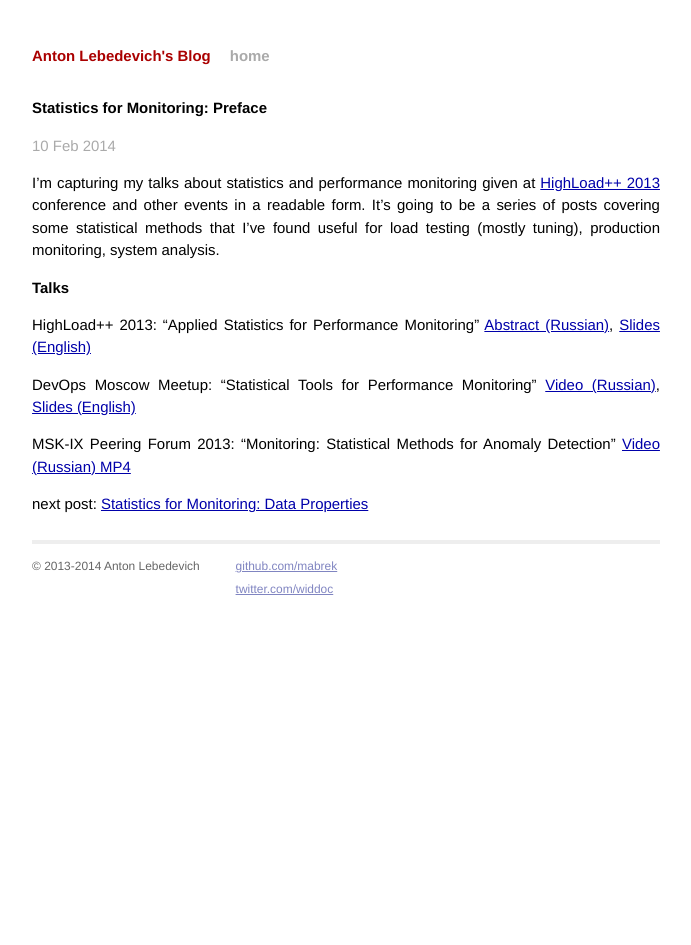
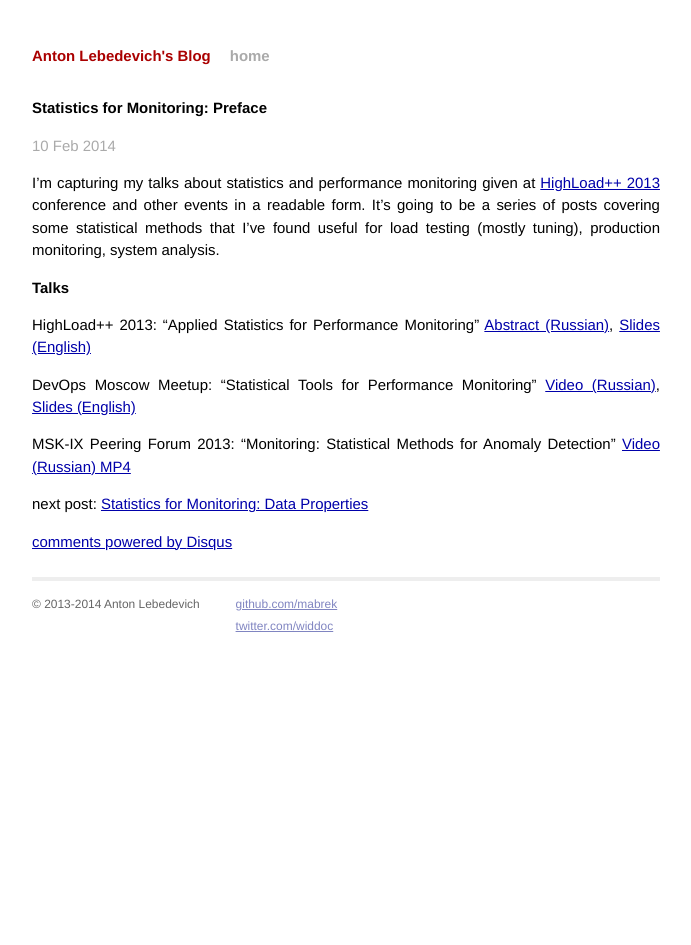
Before and after one commit to mabrek/mabrek.github.io, a Jekyll site: the page built from _posts/2014-02-10-statistics-for-monitoring-preface.md, in a window 1280 px wide. Shown: the whole page, without its empty margins (294-985 px from the left). Built offline with Jekyll 4.4.1, drawn with Linux system fonts in a browser that asks for light colours; Markdown is read by kramdown in place of the engine named in the settings; comment, search, counter and statistics services are not loaded; some of the changed lines change nothing that is shown.

Commit message:
disqus comments

```diff
--- a/_layouts/post.html
+++ b/_layouts/post.html
@@ -7,3 +7,18 @@
 <div class="post">
 {{ content }}
 </div>
+
+    <div id="disqus_thread"></div>
+    <script type="text/javascript">
+        /* * * CONFIGURATION VARIABLES: EDIT BEFORE PASTING INTO YOUR WEBPAGE * * */
+        var disqus_shortname = 'mabrek'; // required: replace example with your forum shortname
+
+        /* * * DON'T EDIT BELOW THIS LINE * * */
+        (function() {
+            var dsq = document.createElement('script'); dsq.type = 'text/javascript'; dsq.async = true;
+            dsq.src = '//' + disqus_shortname + '.disqus.com/embed.js';
+            (document.getElementsByTagName('head')[0] || document.getElementsByTagName('body')[0]).appendChild(dsq);
+        })();
+    </script>
+    <noscript>Please enable JavaScript to view the <a href="http://disqus.com/?ref_noscript">comments powered by Disqus.</a></noscript>
+    <a href="http://disqus.com" class="dsq-brlink">comments powered by <span class="logo-disqus">Disqus</span></a>
```
